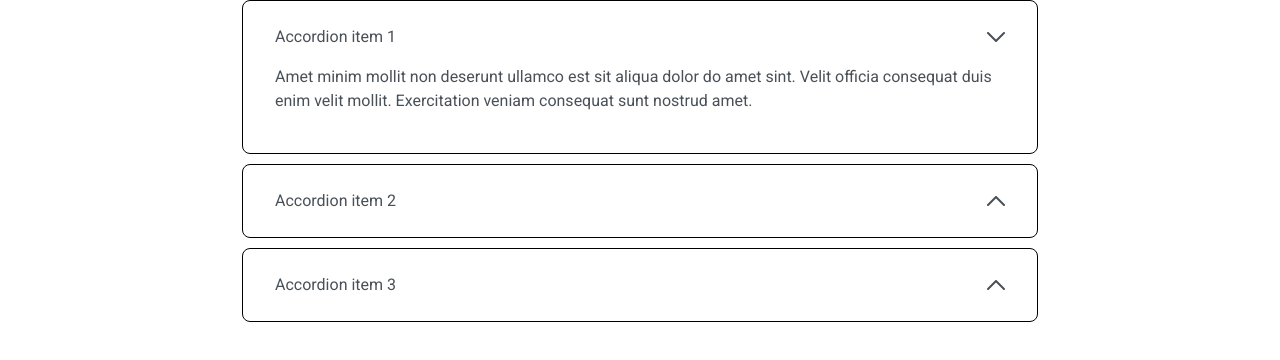
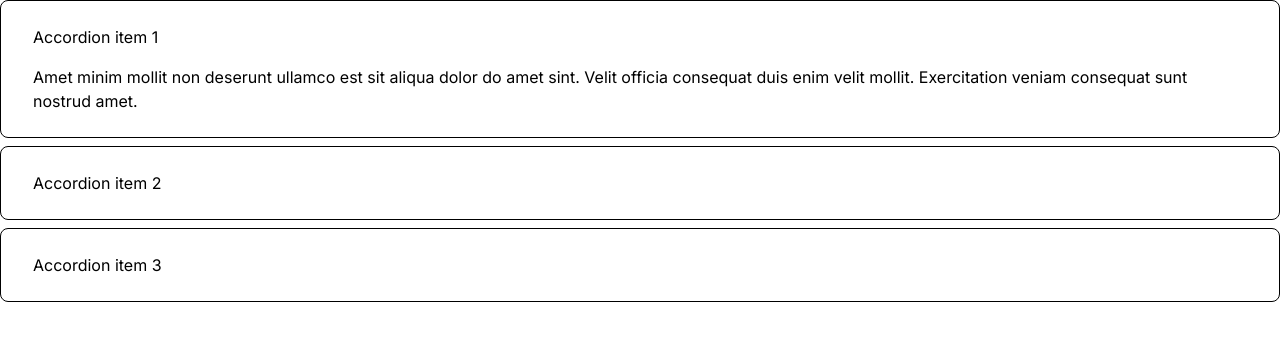
Before and after one commit to js-tasks-ru/htmlcss-20230530_avksntv, a website: page 03-lection1/02-accordion/index.html in a window 1280 px wide. Drawn offline with nearby package versions, Linux system fonts and the light colour scheme.

Commit message:
Фикс 01

```diff
--- a/03-lection1/02-accordion/accordion.css
+++ b/03-lection1/02-accordion/accordion.css
@@ -1,46 +1,24 @@
-/* Стилизация аккордеона */
-/* Убираем стандартный маркер Chrome */
-details summary::-webkit-details-marker {
-  display: none;
-}
-/* Убираем стандартный маркер Firefox */
-details > summary {
+/*Убрать маркер*/
+@import url('https://fonts.googleapis.com/css2?family=Inter&display=swap');
+
+.accordion > .accordion__item {
   list-style: none;
 }
-/* Добавляем собственный маркер для закрытого состояния */
-details summary:before {
-  content: url('/03-lection1/02-accordion/icon.svg');
-  position: absolute;
-  top: 0;
-  right: 0;
-}
-/* Добавляем собственный маркер для открытого состояния */
-details[open] summary:before {
-  transform: rotate(180deg);
-}
-
-.accordions {
-  display: flex;
-  flex-direction: column;
-  align-items: center;
-}
 .accordion {
-  width: 730px;
   border: 1px solid black;
   border-radius: 8px;
-  margin-bottom: 10px;
   padding: 24px 32px;
+  margin-bottom: 8px;
+}
+.accordion:last-child {
+  margin-bottom: 0px;
+}
+.accordion_text-style {
+  font-family: 'Inter', sans-serif;
   font-weight: 400;
   font-size: 16px;
   line-height: 24px;
 }
-.accordion:last-child {
-  margin-bottom: 0;
+.accordion__content {
+  margin-top: 16px;
 }
-.accordion__summary {
-  color: #495057;
-  position: relative;
-}
-.accordion__item {
-  color: #495057;
-}
--- a/03-lection1/02-accordion/index.html
+++ b/03-lection1/02-accordion/index.html
@@ -6,31 +6,35 @@
     <link rel="stylesheet" href="./accordion.css" />
   </head>
   <body>
-    <div accordions class="accordions">
     <details open class="accordion">
-        <summary class="accordion__summary">Accordion item 1</summary>
-        <p class="accordion__item">
+      <summary class="accordion__item accordion_text-style">
+        Accordion item 1
+      </summary>
+      <div class="accordion__content accordion_text-style">
         Amet minim mollit non deserunt ullamco est sit aliqua dolor do amet
         sint. Velit officia consequat duis enim velit mollit. Exercitation
         veniam consequat sunt nostrud amet.
-        </p>
+      </div>
     </details>
     <details class="accordion">
-        <summary class="accordion__summary">Accordion item 2</summary>
-        <p class="accordion__item">
+      <summary class="accordion__item accordion_text-style">
+        Accordion item 2
+      </summary>
+      <div class="accordion__content accordion_text-style">
         Amet minim mollit non deserunt ullamco est sit aliqua dolor do amet
         sint. Velit officia consequat duis enim velit mollit. Exercitation
         veniam consequat sunt nostrud amet.
-        </p>
+      </div>
     </details>
     <details class="accordion">
-        <summary class="accordion__summary">Accordion item 3</summary>
-        <p class="accordion__item">
+      <summary class="accordion__item accordion_text-style">
+        Accordion item 3
+      </summary>
+      <div class="accordion__content accordion_text-style">
         Amet minim mollit non deserunt ullamco est sit aliqua dolor do amet
         sint. Velit officia consequat duis enim velit mollit. Exercitation
         veniam consequat sunt nostrud amet.
-        </p>
+      </div>
     </details>
-    </div>
   </body>
 </html>
```
Also changed, not shown: 03-lection1/02-accordion/icon.svg (deleted). Lines whose indentation alone changed are shown as unchanged.
